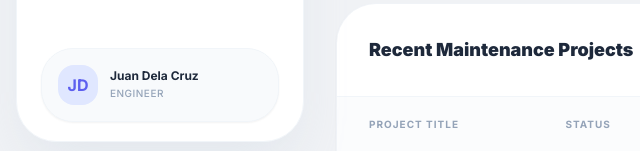
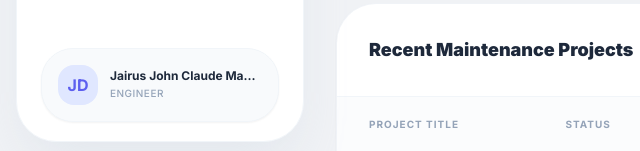
Before and after one commit to Rie-spec/Road, a plain HTML site: page index.html in a window 1280 px wide. Shown: the part 642-793 px from the top of the page, 0-640 px from the left. Drawn offline with nearby package versions, Linux system fonts and the light colour scheme.

Commit message:
Update index.html

```diff
--- a/index.html
+++ b/index.html
@@ -103,7 +103,7 @@
             <div class="flex items-center gap-3 p-4 bg-slate-50 rounded-[2rem] border border-slate-100 shadow-sm">
                 <div class="w-10 h-10 rounded-2xl bg-indigo-100 flex items-center justify-center font-bold text-[#5D5FEF]">JD</div>
                 <div class="flex-1 min-w-0">
-                    <p class="text-xs font-bold text-slate-800 truncate leading-none mb-1">Juan Dela Cruz</p>
+                    <p class="text-xs font-bold text-slate-800 truncate leading-none mb-1">Jairus John Claude Manliguez</p>
                     <p class="text-[10px] text-slate-400 font-medium uppercase tracking-wider">Engineer</p>
                 </div>
             </div>
@@ -135,7 +135,7 @@
                     </div>
                     <div class="flex-1 text-center md:text-left space-y-2">
                         <div class="flex flex-col md:flex-row md:items-center gap-2 md:gap-4">
-                            <h3 class="text-2xl font-black text-slate-800 tracking-tight">Juan Dela Cruz</h3>
+                            <h3 class="text-2xl font-black text-slate-800 tracking-tight">Jairus John Claude Manliguez</h3>
                             <span class="inline-flex px-4 py-1 bg-indigo-50 text-[#5D5FEF] text-[10px] font-black uppercase tracking-widest rounded-full border border-indigo-100 self-center md:self-auto">Active Personnel</span>
                         </div>
                         <div class="flex flex-wrap justify-center md:justify-start gap-4">
@@ -168,7 +168,7 @@
                         <div class="grid grid-cols-1 gap-6">
                             <div class="space-y-2">
                                 <label class="text-[10px] font-black text-slate-400 uppercase tracking-widest px-1">Full Name</label>
-                                <input type="text" value="Juan Dela Cruz" class="w-full bg-slate-50 border border-slate-100 rounded-2xl py-3 px-5 text-sm font-semibold text-slate-700 outline-none focus:ring-2 focus:ring-[#5D5FEF]/10 transition-all">
+                                <input type="text" value="Jairus John Claude Manliguez" class="w-full bg-slate-50 border border-slate-100 rounded-2xl py-3 px-5 text-sm font-semibold text-slate-700 outline-none focus:ring-2 focus:ring-[#5D5FEF]/10 transition-all">
                             </div>
                             <div class="space-y-2">
                                 <label class="text-[10px] font-black text-slate-400 uppercase tracking-widest px-1">Contact Number</label>
```
